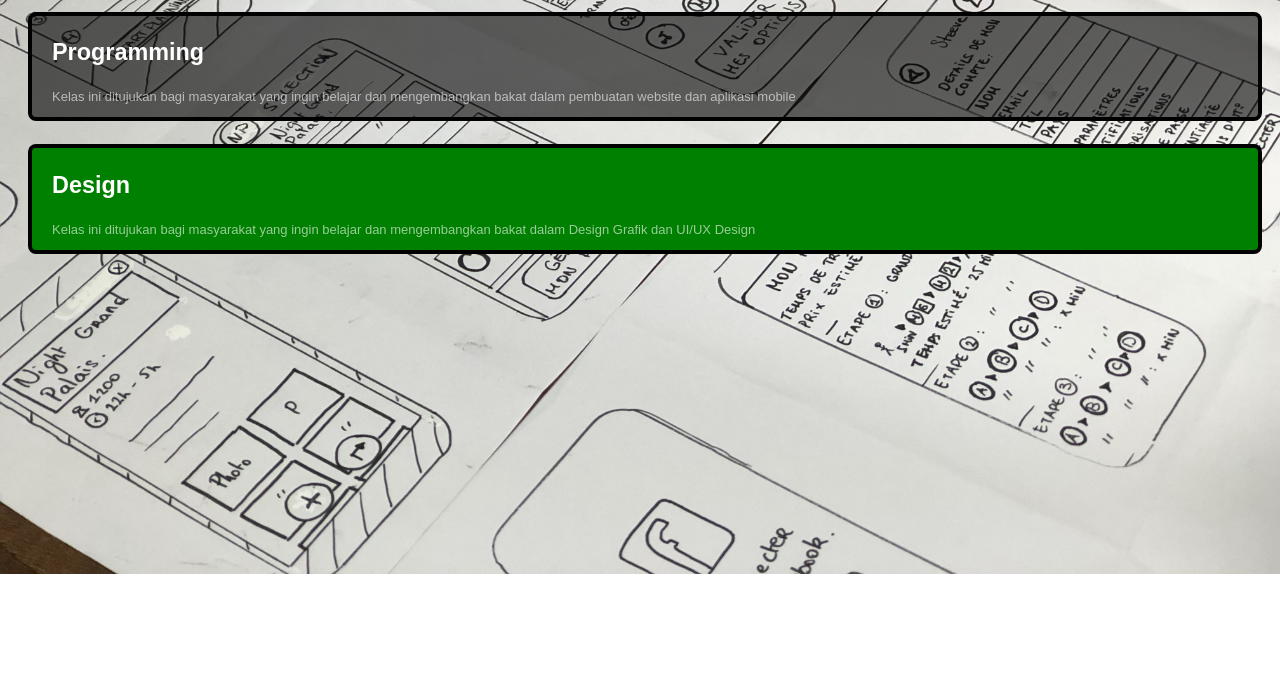
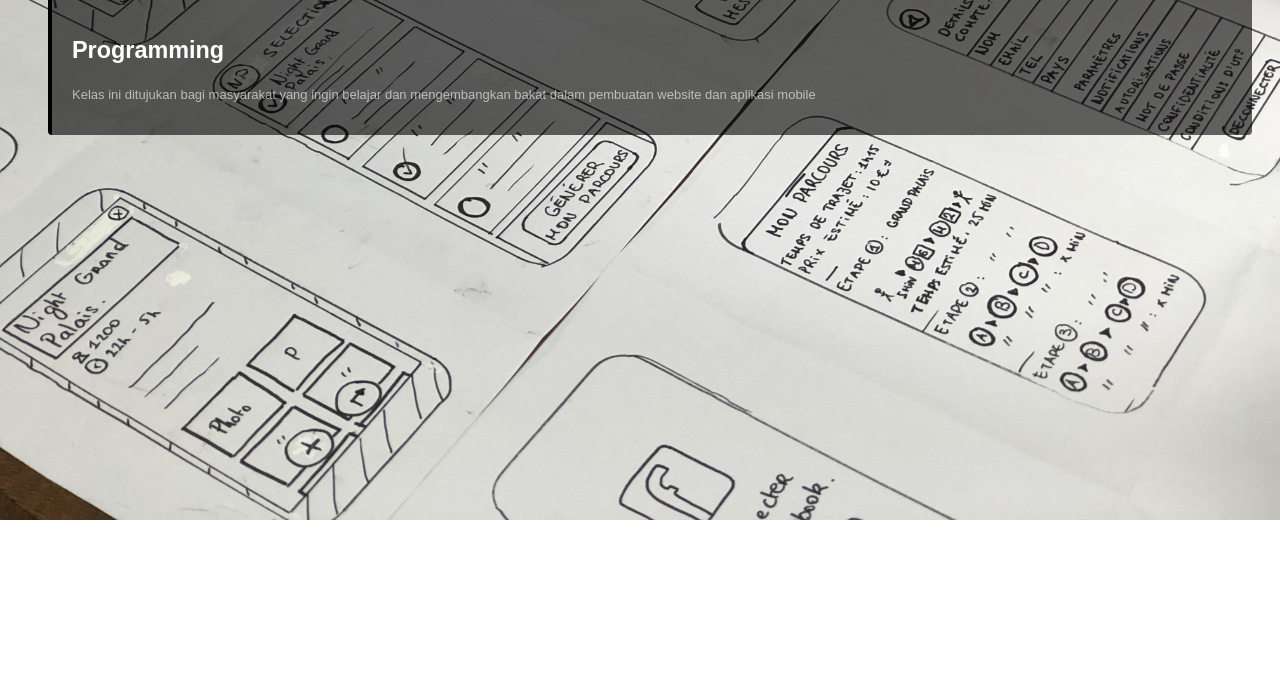
Before and after one commit to pasaman-dev/programming-class, a plain HTML site: page index.html in a window 1280 px wide. Shown: the part 107-800 px from the top of the page. Drawn offline with Linux system fonts and the light colour scheme.

Commit message:
CSS Margin

```diff
--- a/index.html
+++ b/index.html
@@ -16,12 +16,6 @@
         <p class="label">Kelas ini ditujukan bagi masyarakat yang ingin belajar dan mengembangkan bakat dalam pembuatan website dan aplikasi mobile</p>
     </div><br>
 
-    <div class="carddua">
-        <h3 class="judul">Design</h3>
-        <p class="label">Kelas ini ditujukan bagi masyarakat yang ingin belajar dan mengembangkan bakat dalam Design Grafik dan UI/UX Design</p>
-    </div><br>
-
-
 
 </body>
 </html>
--- a/style.css
+++ b/style.css
@@ -1,17 +1,9 @@
 .cardsatu{
     background-color: rgba(0, 0, 0, 0.6);
-    border: 4px solid black;
-    border-style: solid;
-    border-radius: 8px;
-    padding-left: 20px;
-}
-
-.carddua{
-    background-color: #008000;
-    border: 4px solid black;
-    border-style: solid;
-    border-radius: 8px;
-    padding-left: 20px;
+    border-left: 4px solid black;
+    border-radius: 4px;
+    padding: 20px;
+    margin: 20px 20px;
 }
 
 .judul{
@@ -31,8 +23,8 @@
 
 body{
     size: 100px 10px;
-    padding: 10px 10px 10px 20px;
     font-size:20px;
+    padding-left: 20px;
     background-size: 100%;
     background-image: url("images/gambar1.jpg");
     background-repeat: no-repeat;
```
